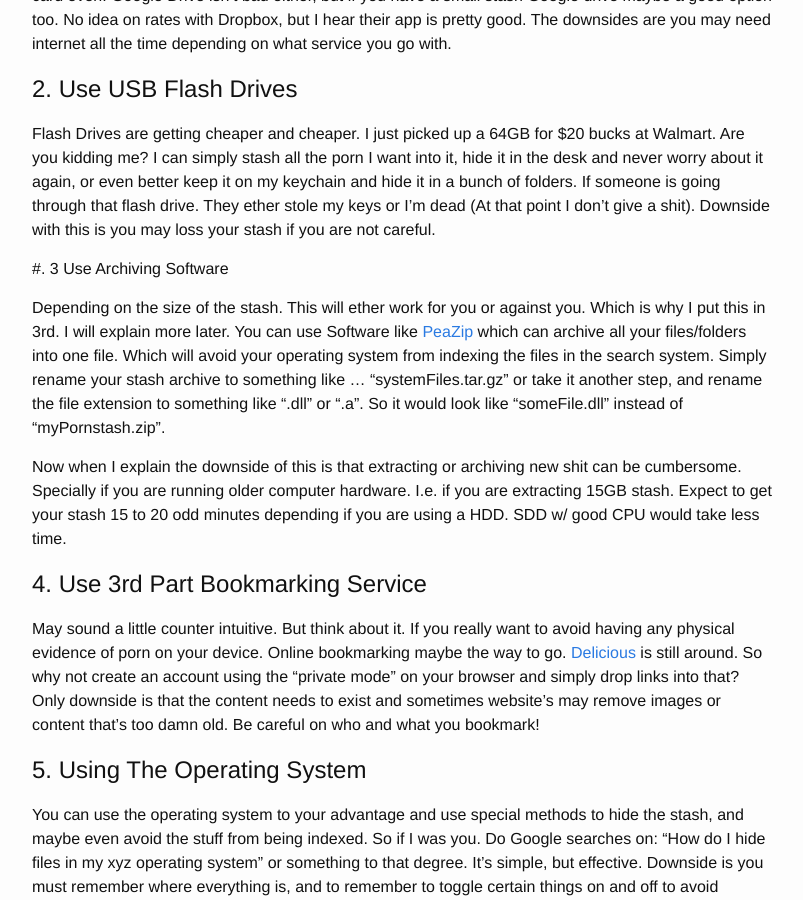
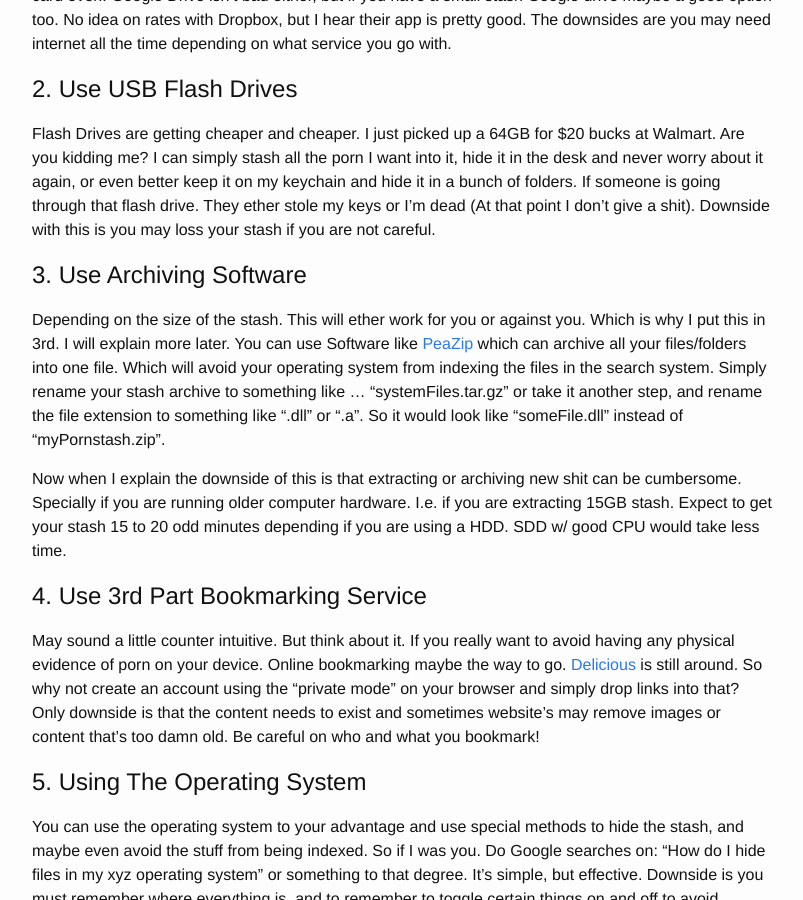
Before and after one commit to z0f/z0f.github.io, a Jekyll site: the page built from _posts/2016-11-14-hiding-porn-today.markdown, in a window 1280 px wide and 900 px high, scrolled down 639 px. Shown: the whole window, without its empty margins (238-1041 px from the left). Built offline with Jekyll 4.4.1, drawn with Linux system fonts in a browser that asks for light colours.

Commit message:
[HOTFIX] Fixed Typo.

```diff
--- a/_posts/2016-11-14-hiding-porn-today.markdown
+++ b/_posts/2016-11-14-hiding-porn-today.markdown
@@ -33,7 +33,7 @@ I highly recommend Mega. You get *50GB FREE*, so you won’t have to pay anythin
 Flash Drives are getting cheaper and cheaper. I just picked up a 64GB for $20 bucks at Walmart. Are you kidding me? I can simply stash all the porn I want into it, hide it in the desk and never worry about it again, or even better keep it on my keychain and hide it in a bunch of folders. If someone is going through that flash drive. They ether stole my keys or I’m dead (At that point I don’t give a shit). Downside with this is you may loss your stash if you are not careful.
 
 
-#. 3 Use Archiving Software
+# 3. Use Archiving Software
 
 
 Depending on the size of the stash. This will ether work for you or against you. Which is why I put this in 3rd. I will explain more later. You can use Software like [PeaZip][4] which can archive all your files/folders into one file. Which will avoid your operating system from indexing the files in the search system. Simply rename your stash archive to something like … “systemFiles.tar.gz” or take it another step, and rename the file extension to something like “.dll” or “.a”. So it would look like “someFile.dll” instead of “myPornstash.zip”.
```
